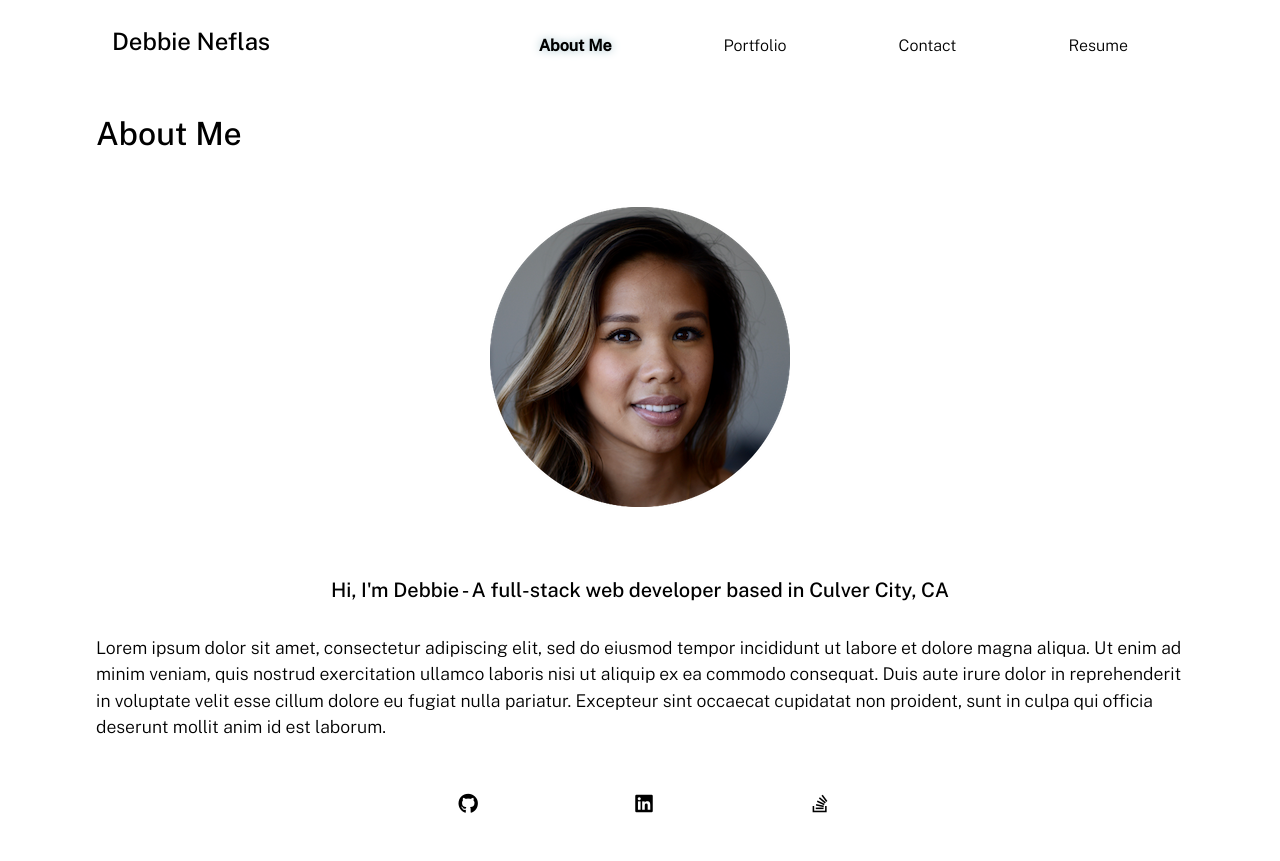
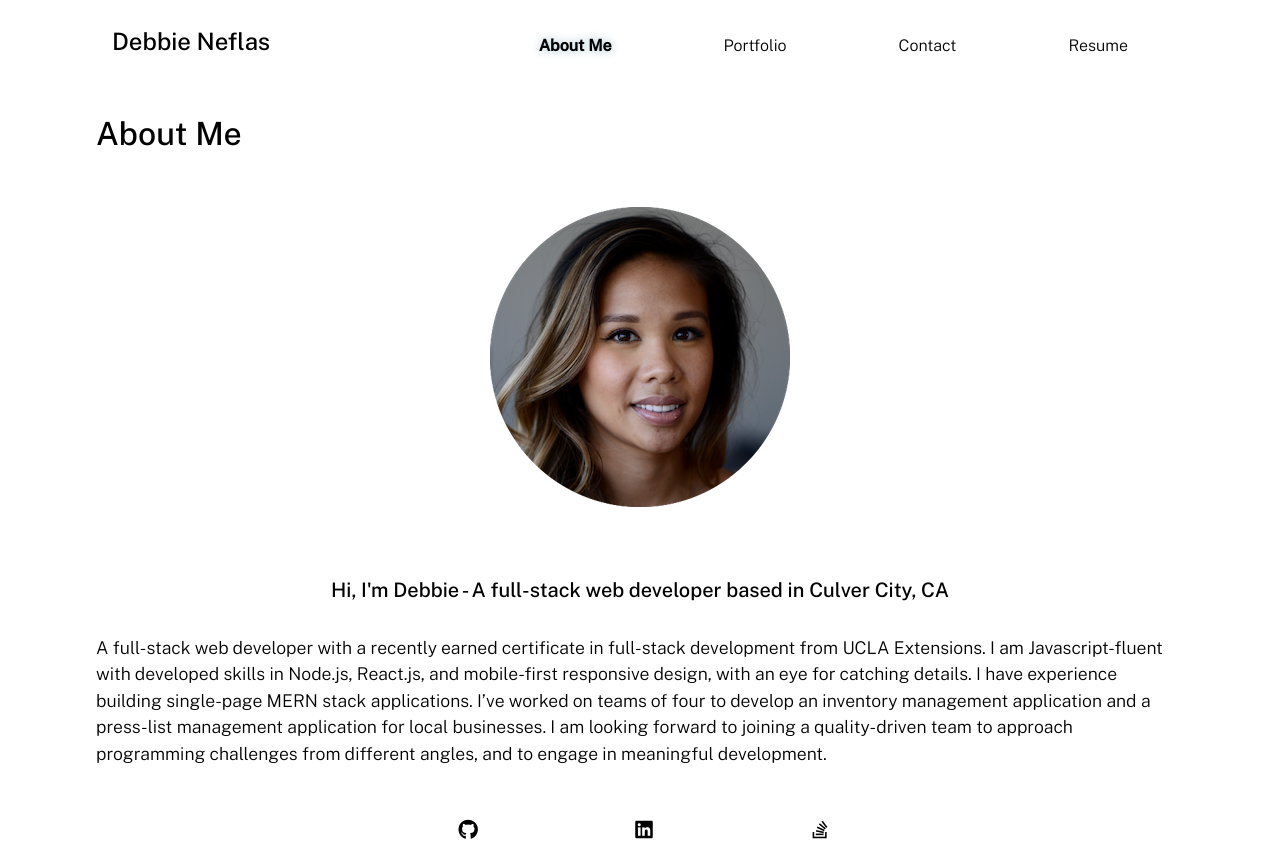
Before and after one commit to dneflas/react-portfolio, a React (Create React App) app: page /react-portfolio/about in a window 1280 px wide. Before the commit the page ends 835 px from the top, so only its background shows below. Built offline with nearby package versions, Linux system fonts and the light colour scheme.

Commit message:
added new project

```diff
--- a/src/components/About/index.js
+++ b/src/components/About/index.js
@@ -12,13 +12,15 @@ function About() {
         Hi, I'm Debbie - A full-stack web developer based in Culver City, CA
       </h5>
       <p>
-        Lorem ipsum dolor sit amet, consectetur adipiscing elit, sed do eiusmod
-        tempor incididunt ut labore et dolore magna aliqua. Ut enim ad minim
-        veniam, quis nostrud exercitation ullamco laboris nisi ut aliquip ex ea
-        commodo consequat. Duis aute irure dolor in reprehenderit in voluptate
-        velit esse cillum dolore eu fugiat nulla pariatur. Excepteur sint
-        occaecat cupidatat non proident, sunt in culpa qui officia deserunt
-        mollit anim id est laborum.
+        A full-stack web developer with a recently earned certificate in
+        full-stack development from UCLA Extensions. I am Javascript-fluent with
+        developed skills in Node.js, React.js, and mobile-first responsive
+        design, with an eye for catching details. I have experience building
+        single-page MERN stack applications. I’ve worked on teams of four to
+        develop an inventory management application and a press-list management
+        application for local businesses. I am looking forward to joining a
+        quality-driven team to approach programming challenges from different
+        angles, and to engage in meaningful development.
       </p>
     </section>
   );
--- a/src/components/Project/index.js
+++ b/src/components/Project/index.js
@@ -4,13 +4,24 @@ function Project() {
   const [isProjectHover, setIsProjectHover] = useState();
   const [project] = useState([
     {
+      title: "DEJA Imp",
+      languages:
+        "React, GraphQL, Express, Node.js, JSX, CSS, MongoDB, Mongoose ODM, JSON Web Tokens, Apollo Client, Bcrypt, Faker-js ",
+      description:
+        "A single-page MERN Stack application for inventory management, built for a local business.",
+      repo_link: "https://github.com/edellenator/Deja-imp",
+      deployed_link: "https://github.com/edellenator/Deja-imp",
+      image: "5.png",
+    },
+    {
       title: "Artist Nation Press List",
       languages:
         "Javascript, Node.js, MySQL, Express Package, Sequelize Package, Handlebars, Express Sessions, Connect Session Sequelize, Dotenv package, Bcrypt Package, Casual Package",
       description:
-        "a full-stack application for Artist Nation to comprise and manage a press list. (username: debbie, password: password123) ",
+        "a full-stack application for Artist Nation to comprise and manage a press list. (username: guest, password: P@ssword123) ",
       repo_link: "https://github.com/sammylwolfson/artistnation-presslist",
       deployed_link: "https://artistnation-presslist.herokuapp.com/",
+      image: "0.png",
     },
     {
       title: "CAT ME",
@@ -20,6 +31,7 @@ function Project() {
         "A front end application that allows users to get and favorite random photos and facts about cats.",
       repo_link: "https://github.com/sammylwolfson/cat-me",
       deployed_link: "https://sammylwolfson.github.io/cat-me/",
+      image: "1.png",
     },
     {
       title: "Weather Dashboard",
@@ -29,6 +41,7 @@ function Project() {
         "An application that allows users to input a city and see the current weather conditions, along with a 5-day forecast.",
       repo_link: "https://github.com/dneflas/weather-dashboard",
       deployed_link: "https://dneflas.github.io/weather-dashboard/",
+      image: "2.png",
     },
     {
       title: "Code Quiz",
@@ -37,6 +50,7 @@ function Project() {
         "A timed quiz application that stores high scores, featuring dynamically updated HTML.",
       repo_link: "https://github.com/dneflas/code-quiz",
       deployed_link: "https://dneflas.github.io/code-quiz/",
+      image: "3.png",
     },
     {
       title: "The Tech Blog",
@@ -46,13 +60,7 @@ function Project() {
         "A full-stack CMS-style blog that allows users to read, write, edit blog posts and leave comments.",
       repo_link: "https://github.com/dneflas/the-tech-blog",
       deployed_link: "https://agile-inlet-69846.herokuapp.com/",
-    },
-    {
-      title: "React Portfolio",
-      languages: "React, Node.js, JSX, CSS, Jest",
-      description: "A single page application built with React.",
-      repo_link: "https://github.com/dneflas/react-portfolio",
-      deployed_link: "https://dneflas.github.io/react-portfolio/",
+      image: "4.png",
     },
   ]);
   return (
@@ -62,7 +70,7 @@ function Project() {
           className="col-12 col-md-6 mb-2 bg-secondary text-dark p-3 flex-column border-round projects"
           key={project.title}
           style={{
-            backgroundImage: `url(${require(`../../assets/${i}.png`)}) `,
+            backgroundImage: `url(${require(`../../assets/${project.image}`)}) `,
           }}
           onMouseEnter={() => setIsProjectHover(i)}
           onMouseLeave={() => setIsProjectHover()}
```
Also changed, not shown: src/assets/5.png.
